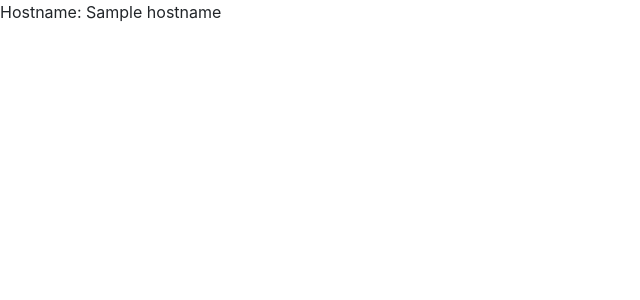
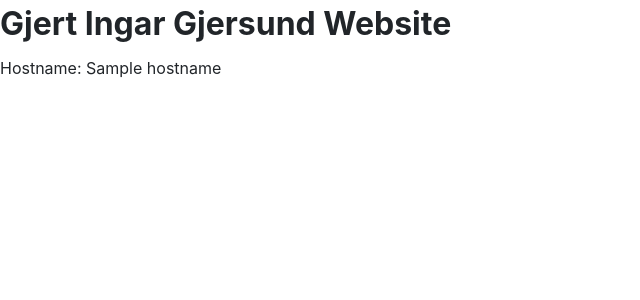
Before and after one commit to ggjersund/personal-website, a Django app: template core/templates/core/index.html in a window 1280 px wide. Shown: the top 300 px of the page, without its empty margins (0-640 px from the left). Run offline with Django 3.2, Linux system fonts and the light colour scheme; the template is opened without the code that fills it: most values are stand-ins (such as "Sample title", 1, 10 or a date in 2020); some libraries are stand-ins or nearby versions.

Commit message:
Update index

```diff
--- a/core/templates/core/index.html
+++ b/core/templates/core/index.html
@@ -4,5 +4,6 @@
 {% block title %}Gjert Ingar Gjersund{% endblock%}
 
 {% block content %}
+<h1>Gjert Ingar Gjersund Website</h1>
 <p>Hostname: {{ hostname }}</p>
 {% endblock%}
```
